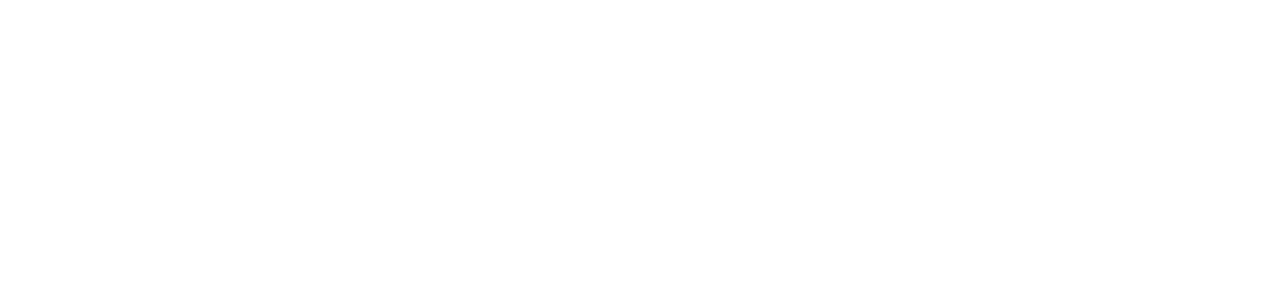
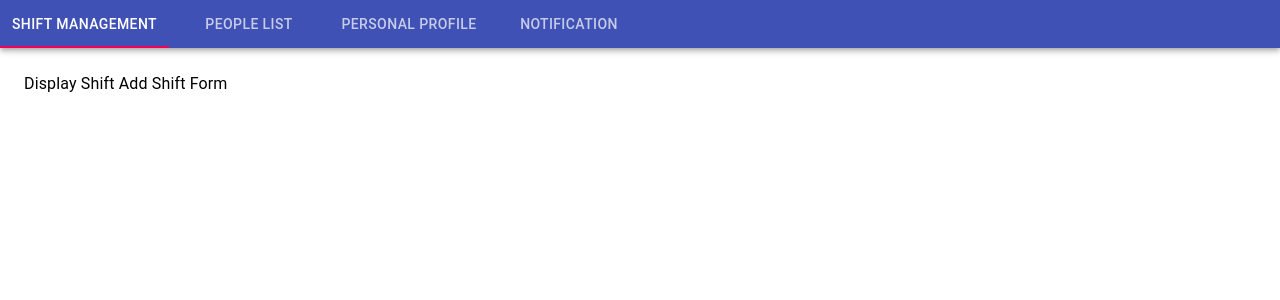
Before and after one commit to SEPM-M3-1/front-end, a React (Create React App) app: page /dashboardm in a window 1280 px wide. Shown: the top 300 px of the page. Built offline with nearby package versions, Linux system fonts and the light colour scheme.

Commit message:
add dashboard

```diff
--- a/package.json
+++ b/package.json
@@ -3,6 +3,7 @@
   "version": "0.1.0",
   "private": true,
   "dependencies": {
+    "@material-ui/core": "^4.11.4",
     "@testing-library/jest-dom": "^5.11.4",
     "@testing-library/react": "^11.1.0",
     "@testing-library/user-event": "^12.1.10",
--- a/src/components/App/App.js
+++ b/src/components/App/App.js
@@ -6,6 +6,8 @@
 import Login from '../Login';
 import SignUpM from '../SignUpM';
 import SignUpS from '../SignUpS';
+import DashBoardS from '../DashBoardS'
+import DashBoardM from '../DashBoardM'
 import './App.css';
 
 function App() {
@@ -16,6 +18,8 @@
         <Route path="/login" component={Login} />
         <Route path="/signupm" component={SignUpM} />
         <Route path="/signups" component={SignUpS} />
+        <Route path="/dashboards" component={DashBoardS} />
+        <Route path="/dashboardm" component={DashBoardM} />
       </Switch>
     </Router>
   );
--- /dev/null
+++ b/src/components/DashBoardM/DashBoardM.js
@@ -0,0 +1,85 @@
+import React from 'react';
+import PropTypes from 'prop-types';
+import { makeStyles } from '@material-ui/core/styles';
+import AppBar from '@material-ui/core/AppBar';
+import Tabs from '@material-ui/core/Tabs';
+import Tab from '@material-ui/core/Tab';
+import Typography from '@material-ui/core/Typography';
+import Box from '@material-ui/core/Box';
+
+function TabPanel(props) {
+  const { children, value, index, ...other } = props;
+
+  return (
+    <div
+      role="tabpanel"
+      hidden={value !== index}
+      id={`simple-tabpanel-${index}`}
+      aria-labelledby={`simple-tab-${index}`}
+      {...other}
+    >
+      {value === index && (
+        <Box p={3}>
+          <Typography>{children}</Typography>
+        </Box>
+      )}
+    </div>
+  );
+}
+
+TabPanel.propTypes = {
+  children: PropTypes.node,
+  index: PropTypes.any.isRequired,
+  value: PropTypes.any.isRequired,
+};
+
+function a11yProps(index) {
+  return {
+    id: `simple-tab-${index}`,
+    'aria-controls': `simple-tabpanel-${index}`,
+  };
+}
+
+const useStyles = makeStyles((theme) => ({
+  root: {
+    flexGrow: 1,
+    backgroundColor: theme.palette.background.paper,
+  },
+}));
+
+export default function SimpleTabs() {
+  const classes = useStyles();
+  const [value, setValue] = React.useState(0);
+
+  const handleChange = (event, newValue) => {
+    setValue(newValue);
+  };
+
+  return (
+    <div className={classes.root}>
+      <AppBar position="static">
+        <Tabs value={value} onChange={handleChange} aria-label="simple tabs example">
+          <Tab label="Shift Management" {...a11yProps(0)} />
+          <Tab label="People List" {...a11yProps(1)} />
+          <Tab label="Personal Profile" {...a11yProps(2)} />
+          <Tab label="Notification" {...a11yProps(3)} />
+        </Tabs>
+      </AppBar>
+      <TabPanel value={value} index={0}>
+        Display Shift
+        Add Shift Form
+      </TabPanel>
+      <TabPanel value={value} index={1}>
+        Display People List
+        Deactivate account of staff and shift manager
+        change per-default limits hours
+      </TabPanel>
+      <TabPanel value={value} index={2}>
+        View Profile
+      </TabPanel>
+      <TabPanel value={value} index={3}>
+
+      </TabPanel>
+    </div>
+  );
+}
--- /dev/null
+++ b/src/components/DashBoardM/index.js
@@ -0,0 +1 @@
+export { default } from './DashBoardM';
--- /dev/null
+++ b/src/components/DashBoardS/DashBoardS.js
@@ -0,0 +1,78 @@
+import React from 'react';
+import PropTypes from 'prop-types';
+import { makeStyles } from '@material-ui/core/styles';
+import AppBar from '@material-ui/core/AppBar';
+import Tabs from '@material-ui/core/Tabs';
+import Tab from '@material-ui/core/Tab';
+import Typography from '@material-ui/core/Typography';
+import Box from '@material-ui/core/Box';
+
+function TabPanel(props) {
+  const { children, value, index, ...other } = props;
+
+  return (
+    <div
+      role="tabpanel"
+      hidden={value !== index}
+      id={`simple-tabpanel-${index}`}
+      aria-labelledby={`simple-tab-${index}`}
+      {...other}
+    >
+      {value === index && (
+        <Box p={3}>
+          <Typography>{children}</Typography>
+        </Box>
+      )}
+    </div>
+  );
+}
+
+TabPanel.propTypes = {
+  children: PropTypes.node,
+  index: PropTypes.any.isRequired,
+  value: PropTypes.any.isRequired,
+};
+
+function a11yProps(index) {
+  return {
+    id: `simple-tab-${index}`,
+    'aria-controls': `simple-tabpanel-${index}`,
+  };
+}
+
+const useStyles = makeStyles((theme) => ({
+  root: {
+    flexGrow: 1,
+    backgroundColor: theme.palette.background.paper,
+  },
+}));
+
+export default function SimpleTabs() {
+  const classes = useStyles();
+  const [value, setValue] = React.useState(0);
+
+  const handleChange = (event, newValue) => {
+    setValue(newValue);
+  };
+
+  return (
+    <div className={classes.root}>
+      <AppBar position="static">
+        <Tabs value={value} onChange={handleChange} aria-label="simple tabs example">
+          <Tab label="Shift Calendar" {...a11yProps(0)} />
+          <Tab label="Personal Profile" {...a11yProps(1)} />
+          <Tab label="Notification" {...a11yProps(2)} />
+        </Tabs>
+      </AppBar>
+      <TabPanel value={value} index={0}>
+        See the current shift
+      </TabPanel>
+      <TabPanel value={value} index={1}>
+        View Profile
+      </TabPanel>
+      <TabPanel value={value} index={2}>
+        Accept or refuse shift
+      </TabPanel>
+    </div>
+  );
+}
--- /dev/null
+++ b/src/components/DashBoardS/index.js
@@ -0,0 +1 @@
+export { default } from './DashBoardS';
```
Also changed, not shown: 1 other file (tests, documents, lock files or other folders).
